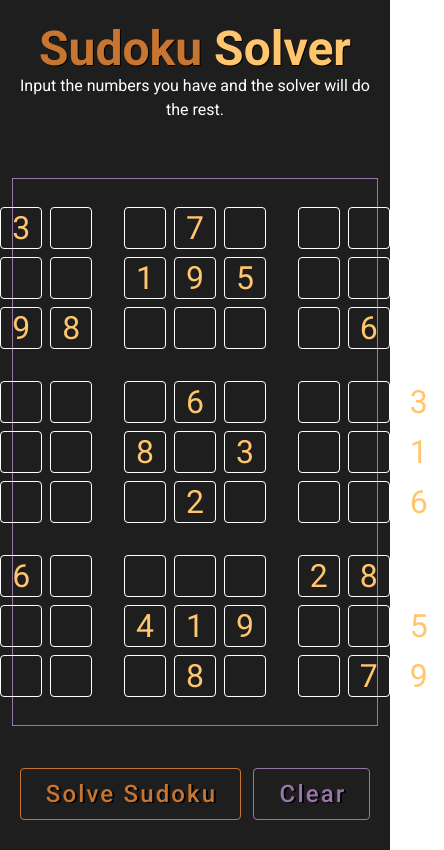
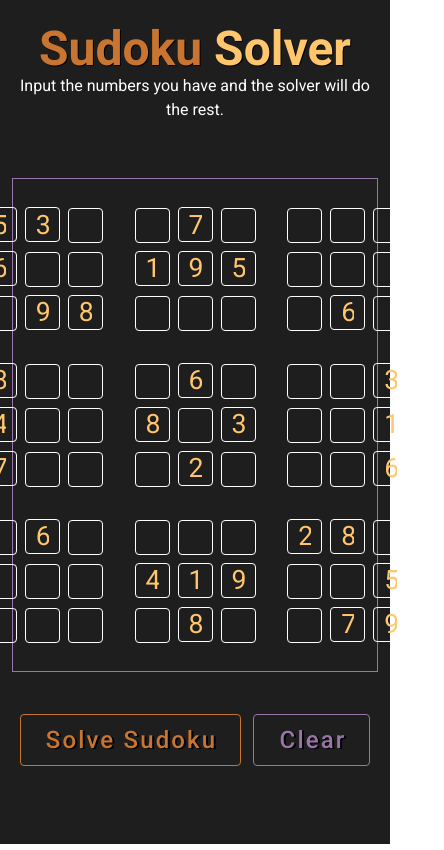
Before and after one commit to Boginn/sudoku_solver, a Vue app: page / in a window 390 px wide. Shown: the whole page, 444 px wide, since content can reach past the window. Built offline with nearby package versions, Linux system fonts and the light colour scheme.

Commit message:
reactive for mobile test 2

```diff
--- a/src/components/Sudoku.vue
+++ b/src/components/Sudoku.vue
@@ -598,11 +598,11 @@ export default {
 }
 input[type='text'],
 select {
-  font-size: 24pt;
+  font-size: 20pt;
   text-align: center;
   padding: 10px;
-  width: 42px;
-  height: 42px;
+  width: 35px;
+  height: 35px;
   margin: 4px;
   display: inline-block;
   border: 1px solid white;
```
